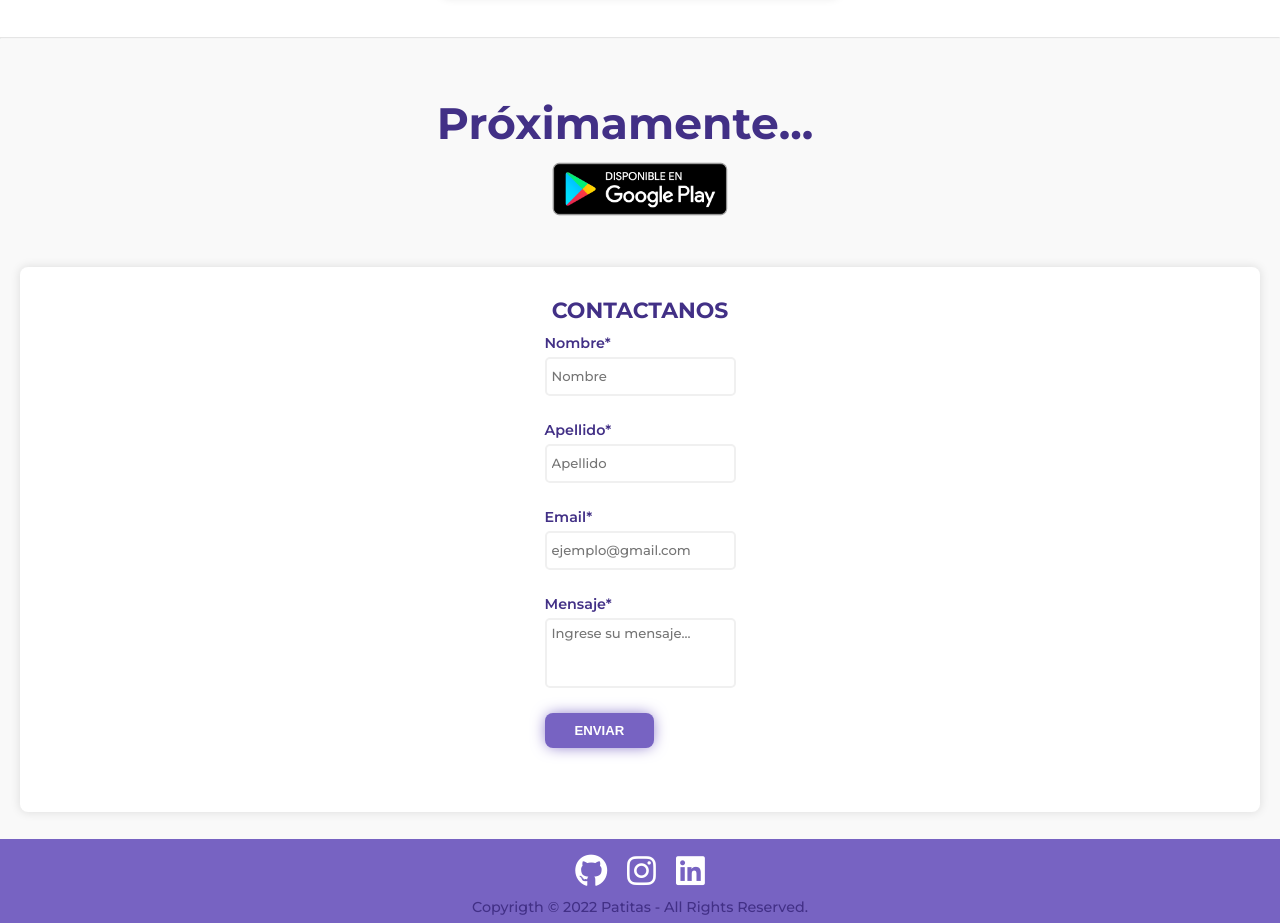
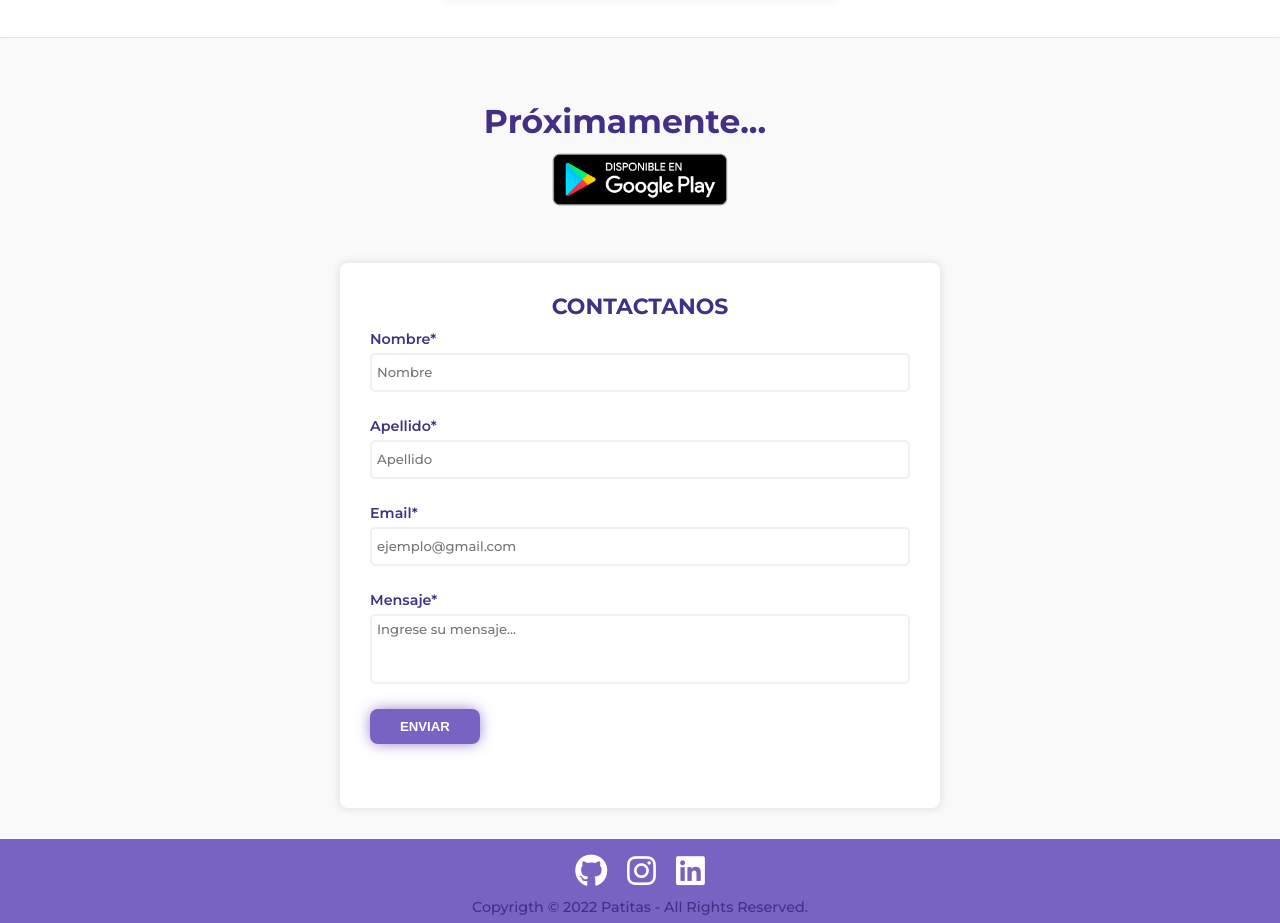
Before and after one commit to ramirosales52/TPO, a plain HTML site: page index.html in a window 1280 px wide. Shown: the part 1625-2548 px from the top of the page. Drawn offline with Linux system fonts and the light colour scheme.

```diff
--- a/css/style.css
+++ b/css/style.css
@@ -16,6 +16,7 @@
 html{
     font-size: 11px;
     font-family: 'Montserrat', sans-serif;
+    scroll-behavior: smooth                 ;
 }
 
 a{
@@ -293,7 +294,8 @@
     border-radius: 10px;
     margin: 30px;
     box-shadow: 0px 0px 10px 1px rgba(0,0,0,0.1);
-    width: 400px;
+    max-width: 400px;
+    width: 100%;
     background-color: #fff;
 }
 #about .about-item h2{
@@ -319,15 +321,10 @@
     flex-direction: column;
 }
 
-#form .form{
-
-    max-width: 600px;
-}
-
 #form .google-play h1{
     color: #423086;
     margin-right: 30px;
-    font-size: 4rem;
+    font-size: 3rem;
 }
 
 #form .form-container{
@@ -340,8 +337,13 @@
     padding: 30px;
     border-radius: 8px;
     box-shadow: 0px 0px 10px 1px rgba(0,0,0,0.1);
+    max-width: 600px;
     width: 100%;
     height: 100%;
+}
+
+#form .form-container form{
+    width: 100%;
 }
 
 #form .form-title{
```
